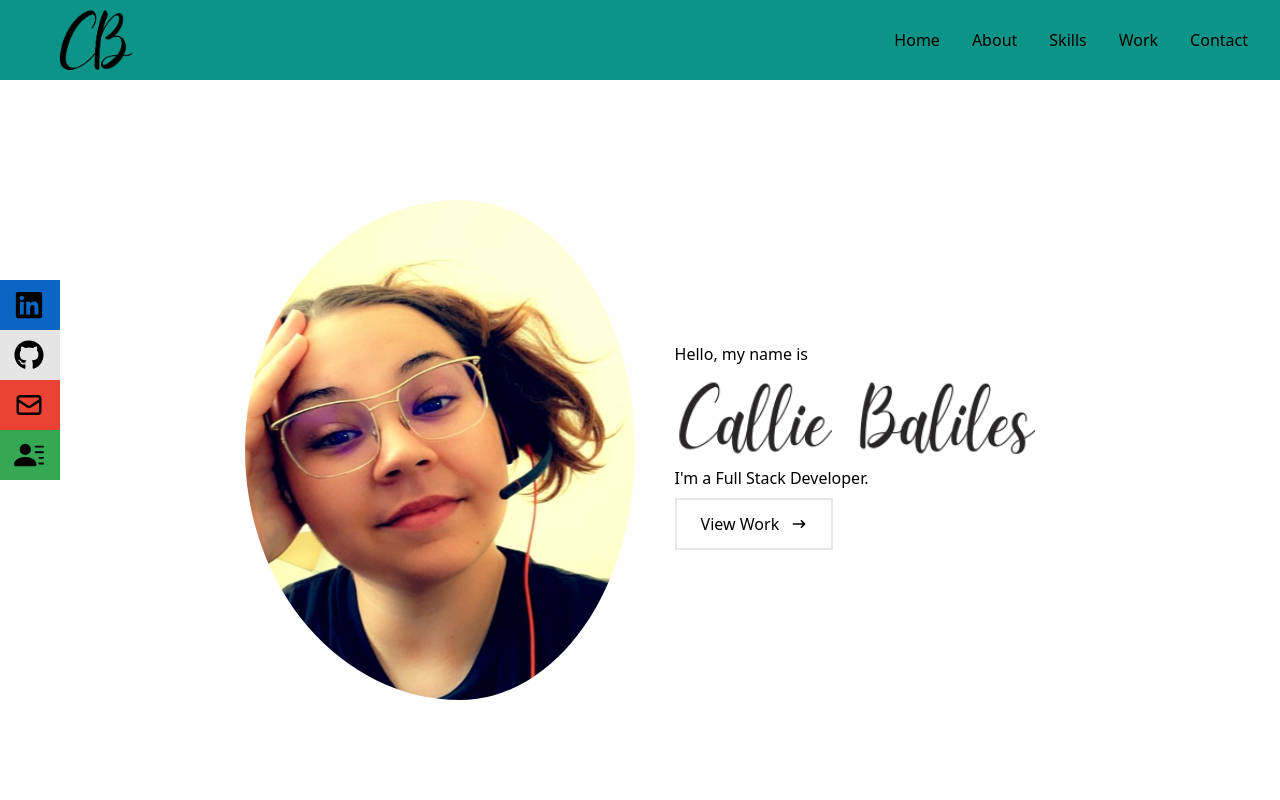
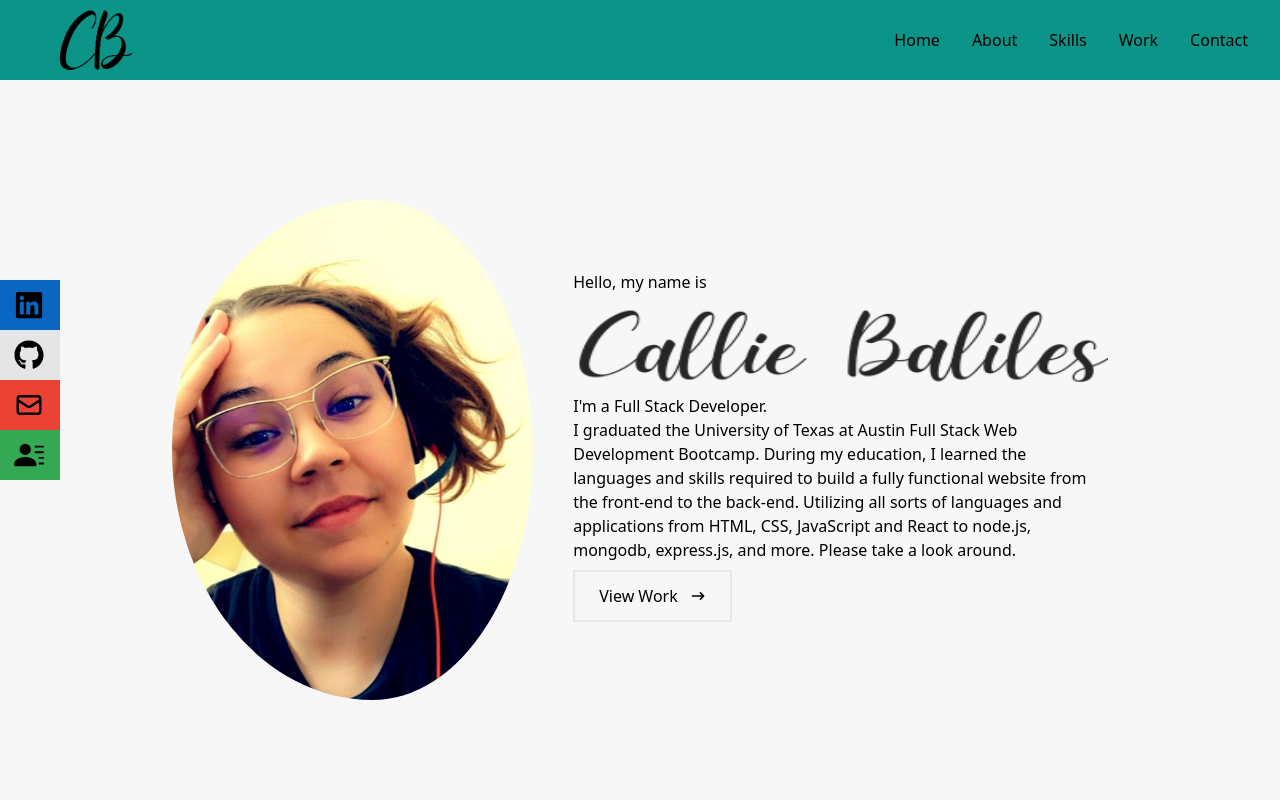
Before and after one commit to CalCar0707/W20C-reactportfolio, a React (Create React App) app: page / in a window 1280 px wide. Shown: the top 800 px of the page. Built offline with nearby package versions, Linux system fonts and the light colour scheme.

Commit message:
fixed inconsistency in function declarations, added tailwind to both css files

```diff
--- a/src/App.css
+++ b/src/App.css
@@ -1,3 +1,8 @@
+@tailwind base;
+@tailwind components;
+@tailwind utilities;
+
+
 .App {
   text-align: center;
 }
--- a/src/App.js
+++ b/src/App.js
@@ -12,7 +12,7 @@ import Contact from './components/Contact';
 
 // import Background from './img/bg-1.jpg';
 
-function App() {
+export default function App() {
   return (
     <div>
       {/* <div style={{backgroundImage: `url(${Background})`}} className='max-w- h-screen'> */}
@@ -26,5 +26,3 @@ function App() {
   </div>
   )
 };
-
-export default App;
--- a/src/components/Home.js
+++ b/src/components/Home.js
@@ -8,7 +8,7 @@ import profilePic from '../img/portfolio pic.jpg';
 
 export default function Home(){
     return (
-        <div name='home' className='w-full h-screen'>
+        <div name='home' className='w-full h-screen bg-[#f7f7f7]'>
 
             {/* container */}
             <div className='max-w-[1000px] mx-auto px-8 pt-[200px] flex flex-row justify-center content-center'>
@@ -18,7 +18,10 @@ export default function Home(){
                 <img className='h-[100px] py-[8px]' src={Logo} />
                 {/* <h1 className='text-4xl sm:text-7xl font-bold'>Callie Baliles</h1> */}
                 <h2>I'm a Full Stack Developer.</h2>
-                {/* <p>small about me section</p> */}
+                <p>I graduated the University of Texas at Austin Full Stack Web Development Bootcamp. During my education,
+                I learned the languages and skills required to build a fully functional website from the front-end to the back-end. Utilizing
+                all  sorts of languages and applications from HTML, CSS, JavaScript and  React to node.js, mongodb, express.js, and more. Please
+                take a look around.</p>
                 <div>
                     <button className='border-2 px-6 py-3 my-2 flex items-center'>
                         <Link to="work">View Work </Link><HiArrowNarrowRight className='ml-3' /></button>
```
Also changed, not shown: 1 other file (tests, documents, lock files or other folders).
